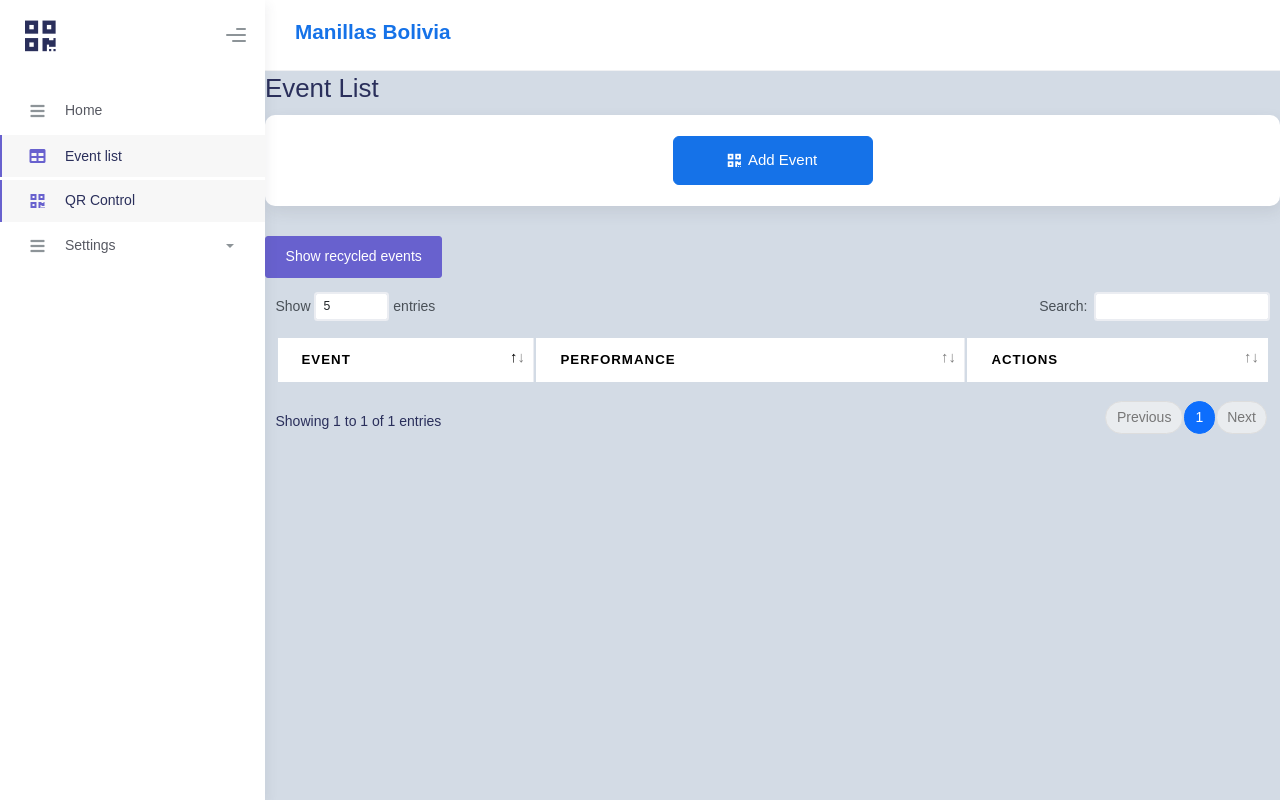
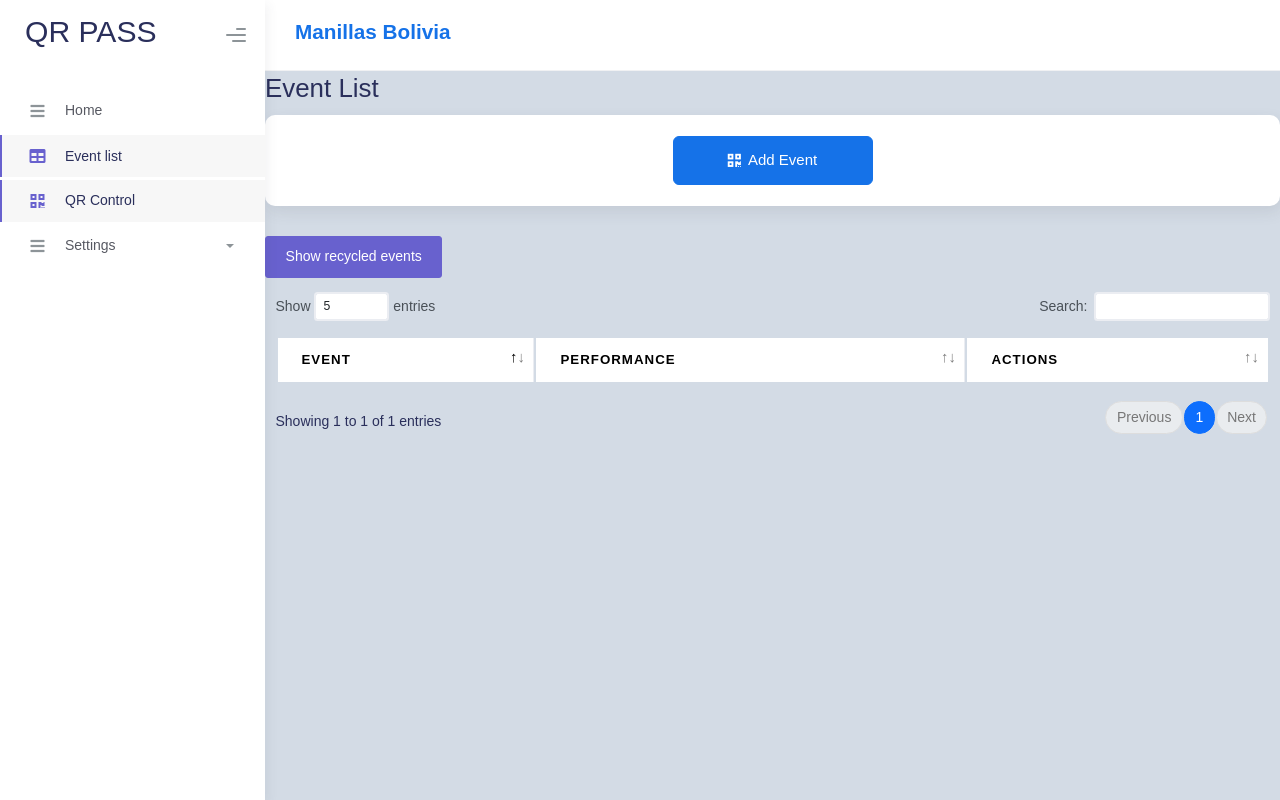
Before and after one commit to JoseDevApps/WristScan, a Django app: template App/dashboard/templates/dashboard/tables_event.html in a window 1280 px wide. Run offline with Django 4.2, Linux system fonts and the light colour scheme; the template is opened without the code that fills it: most values are stand-ins (such as "Sample title", 1, 10 or a date in 2020); some libraries are stand-ins or nearby versions; some web fonts are replaced.

Commit message:
update table

```diff
--- a/App/dashboard/templates/dashboard/tables_event.html
+++ b/App/dashboard/templates/dashboard/tables_event.html
@@ -12,7 +12,8 @@
     <!-- Logo Header -->
     <div class="logo-header" data-background-color="white">
       <a href="{% url 'dashboard:inicio' %}" class="logo">
-        <i class="fas fa-qrcode fs-1"></i>
+        <!-- <i class="fas fa-qrcode fs-1"></i> -->
+         <h1>QR PASS</h1>
       </a>
       <div class="nav-toggle">
         <button class="btn btn-toggle toggle-sidebar">
```
